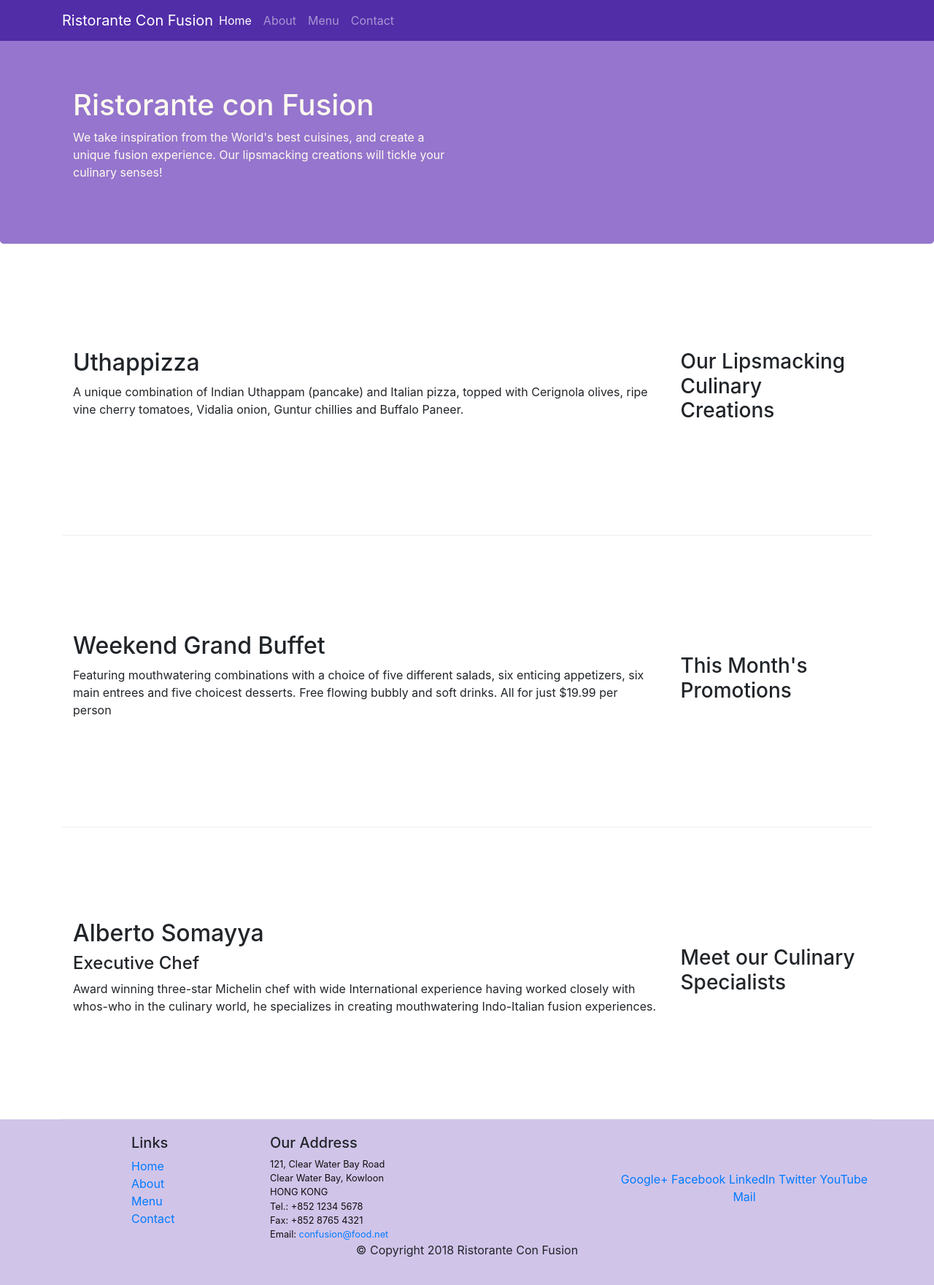
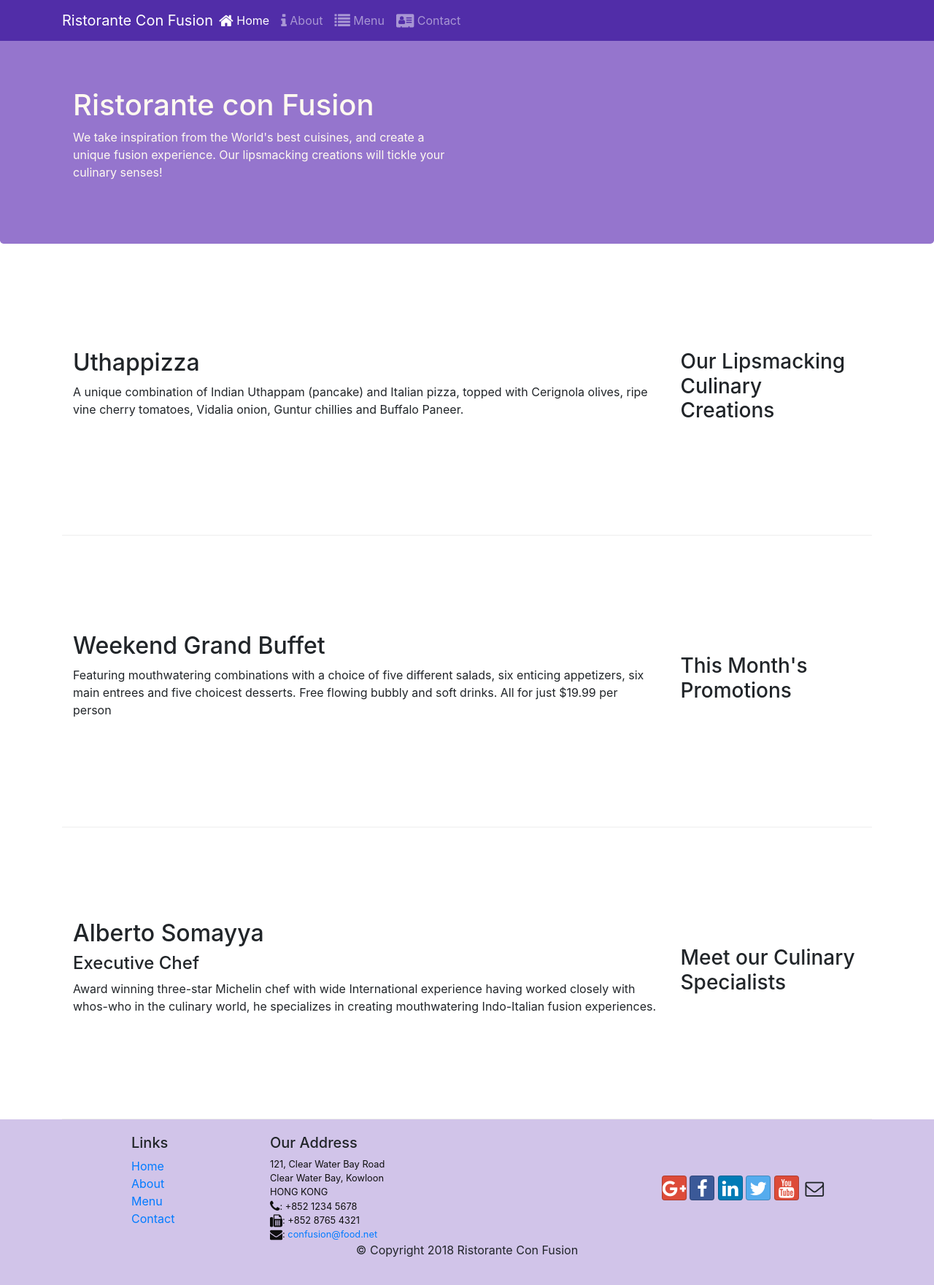
Before and after one commit to beaderiquito/conFusion, a website: page index.html in a window 1280 px wide. Shown: the whole page at 73% size. Drawn offline with nearby package versions, Linux system fonts and the light colour scheme.

Commit message:
Icon Fonts

```diff
--- a/index.html
+++ b/index.html
@@ -9,6 +9,8 @@
 
     <!-- Bootstrap CSS -->
     <link rel="stylesheet" href="node_modules/bootstrap/dist/css/bootstrap.min.css">
+    <link rel="stylesheet" href="node_modules/font-awesome/css/font-awesome.min.css">
+    <link rel="stylesheet" href="node_modules/bootstrap-social.css">
     <link href="css/styles.css" rel="stylesheet">
 
     <title>Ristorante Con Fusion</title>
@@ -23,10 +25,10 @@
             <a class="navbar-brand mr-auto" href="#">Ristorante Con Fusion</a>
             <div class="collapse navbar-collapse" id="Navbar">
                 <ul class="navbar-nav mr-auto">
-                    <li class="nav-item active"><a class="nav-link" href="#">Home</a></li>
-                    <li class="nav-item"><a class="nav-link" href="./aboutus.html">About</a></li>
-                    <li class="nav-item"><a class="nav-link" href="#">Menu</a></li>
-                    <li class="nav-item"><a class="nav-link" href="./contactus.html">Contact</a></li>
+                    <li class="nav-item active"><a class="nav-link" href="#"><span class="fa fa-home fa-lg"></span> Home</a></li>
+                    <li class="nav-item"><a class="nav-link" href="./aboutus.html"><span class="fa fa-info fa-lg"></span> About</a></li>
+                    <li class="nav-item"><a class="nav-link" href="#"><span class="fa fa-list fa-lg"></span> Menu</a></li>
+                    <li class="nav-item"><a class="nav-link" href="#"><span class="fa fa-address-card fa-lg"></span> Contact</a></li>
                 </ul>
             </div>
         </div>
@@ -96,19 +98,20 @@
 		              121, Clear Water Bay Road<br>
 		              Clear Water Bay, Kowloon<br>
 		              HONG KONG<br>
-		              Tel.: +852 1234 5678<br>
-		              Fax: +852 8765 4321<br>
-		              Email: <a href="mailto:confusion@food.net">confusion@food.net</a>
+		              <i class="fa fa-phone fa-lg"></i>: +852 1234 5678<br>
+                      <i class="fa fa-fax fa-lg"></i>: +852 8765 4321<br>
+                      <i class="fa fa-envelope fa-lg"></i>:
+                      <a href="mailto:confusion@food.net">confusion@food.net</a>
 		           </address>
                 </div>
                 <div class="col-12 col-sm-4 align-self-center">
                     <div class="text-center">
-                        <a href="http://google.com/+">Google+</a>
-                        <a href="http://www.facebook.com/profile.php?id=">Facebook</a>
-                        <a href="http://www.linkedin.com/in/">LinkedIn</a>
-                        <a href="http://twitter.com/">Twitter</a>
-                        <a href="http://youtube.com/">YouTube</a>
-                        <a href="mailto:">Mail</a>
+                        <a class="btn btn-social-icon btn-google" href="http://google.com/+"><i class="fa fa-google-plus"></i></a>
+                        <a class="btn btn-social-icon btn-facebook" href="http://www.facebook.com/profile.php?id="><i class="fa fa-facebook"></i></a>
+                        <a class="btn btn-social-icon btn-linkedin" href="http://www.linkedin.com/in/"><i class="fa fa-linkedin"></i></a>
+                        <a class="btn btn-social-icon btn-twitter" href="http://twitter.com/"><i class="fa fa-twitter"></i></a>
+                        <a class="btn btn-social-icon btn-google" href="http://youtube.com/"><i class="fa fa-youtube"></i></a>
+                        <a class="btn btn-social-icon" href="mailto:"><i class="fa fa-envelope-o"></i></a>
                     </div>
                 </div>
            </div>
--- a/package.json
+++ b/package.json
@@ -14,7 +14,9 @@
     "lite-server": "^2.3.0"
   },
   "dependencies": {
+    "@fortawesome/fontawesome-free": "^5.15.1",
     "bootstrap": "^4.5.2",
+    "font-awesome": "^4.7.0",
     "jquery": "^3.5.1",
     "popper.js": "^1.12.9"
   }
```
Also changed, not shown: aboutus.html (+16 -14 lines), 1 other file.
